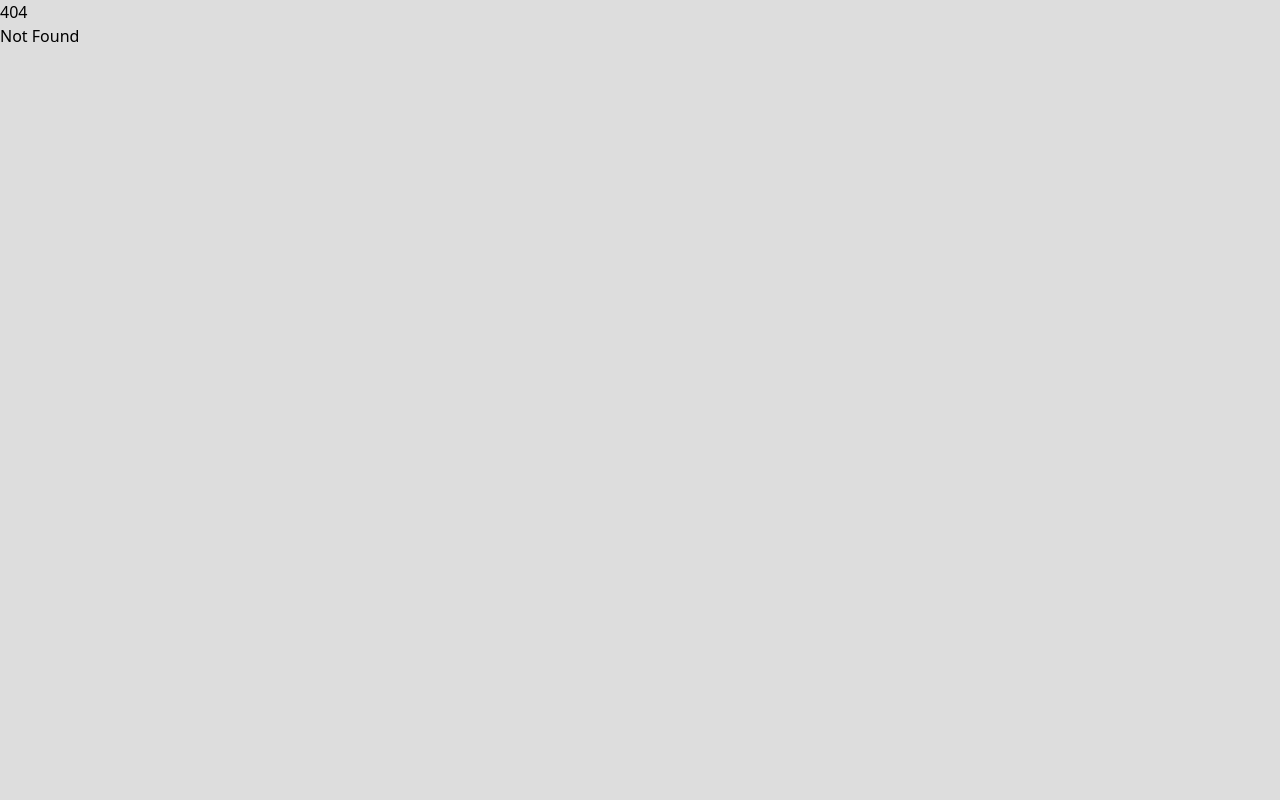
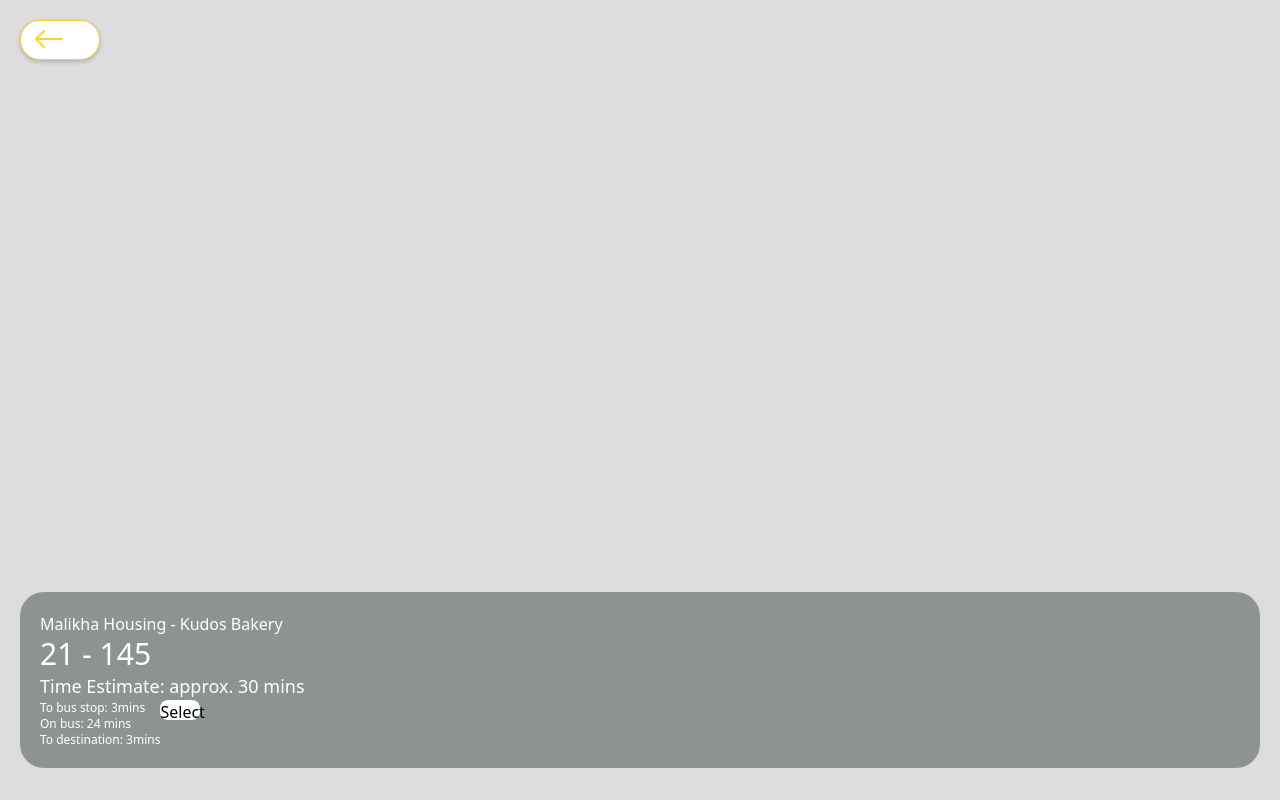
Before and after one commit to akkhayar/YBS-Directory, a SvelteKit app: page /route in a window 1280 px wide. Before the commit this address had no page. Built offline with nearby package versions, Linux system fonts and the light colour scheme; a web font is replaced by a local one.

Commit message:
feat: add route page

```diff
--- /dev/null
+++ b/src/routes/route/+page.svelte
@@ -0,0 +1,19 @@
+<script lang="ts">
+    import BackButton from "$lib/components/BackButton.svelte";
+</script>
+
+<BackButton />
+
+<div class="bg-glass absolute bottom-8 left-5 right-5 text-white p-5 rounded-3xl">
+    <p>Malikha Housing - Kudos Bakery</p>
+    <p class="te text-3xl">21 - 145</p>
+    <p class="text-lg">Time Estimate: approx. 30 mins</p>
+    <div class="flex">
+        <p class="text-xs font-light">
+            To bus stop: 3mins <br>
+            On bus: 24 mins <br>
+            To destination: 3mins
+        </p>
+        <button class="bg-white w-10 h-5 text-black rounded-lg">Select</button>
+    </div>
+</div>
```
